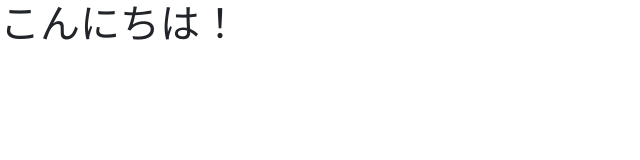
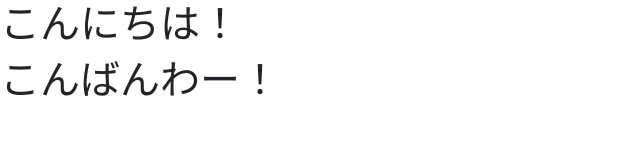
Before and after one commit to hosaka555/practice_git, a plain HTML site: page index.html in a window 1280 px wide. Shown: the whole page, without its empty margins (0-640 px from the left). Drawn offline with nearby package versions, Linux system fonts and the light colour scheme.

Commit message:
こんばんわを追加

```diff
--- a/index.html
+++ b/index.html
@@ -12,6 +12,7 @@
     </head>
     <body>
         <h1>こんにちは！</h1>
+        <h1>こんばんわー！</h1>
 
         <!-- Optional JavaScript -->
         <!-- jQuery first, then Popper.js, then Bootstrap JS -->
```
